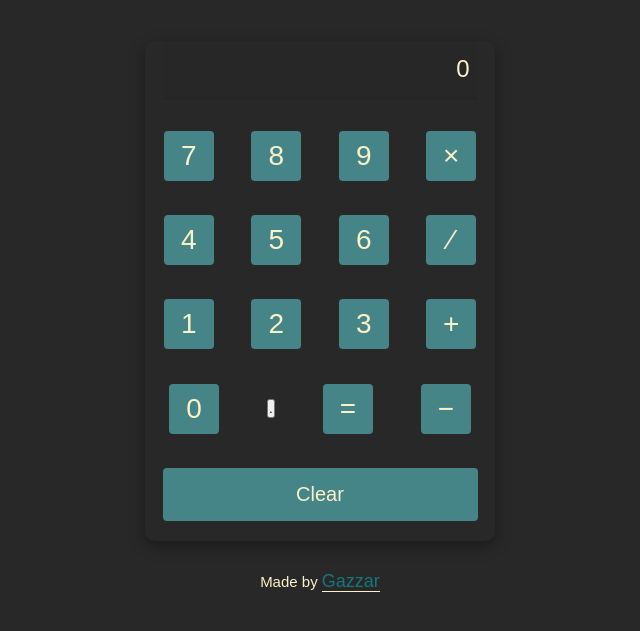
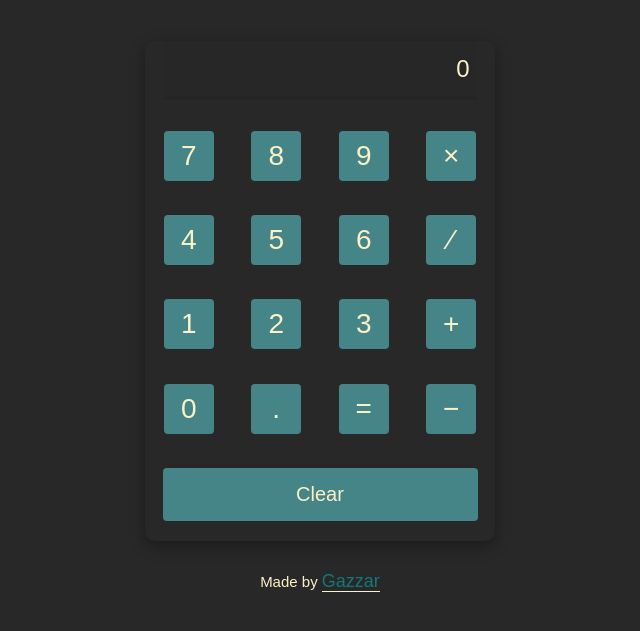
Before and after one commit to fathyElgazzar/calculator, a plain HTML site: page index.html in a window 1280 px wide. Shown: the part 159-790 px from the top of the page, without its empty margins (320-960 px from the left). Drawn offline with Linux system fonts and the light colour scheme.

Commit message:
style: Style dot button

```diff
--- a/style.css
+++ b/style.css
@@ -59,8 +59,9 @@ body {
 }
 .digit,
 .sign,
-.signEqual {
-  /* border: none; */
+.signEqual,
+.dot {
+  border: none;
   color: #fbf1c7;
   display: flex;
   align-items: center;
@@ -75,7 +76,8 @@ body {
 }
 .digit:hover,
 .sign:hover,
-.signEqual:hover {
+.signEqual:hover,
+.dot:hover {
   background-color: #83a598;
   color: #282828;
 }
```
